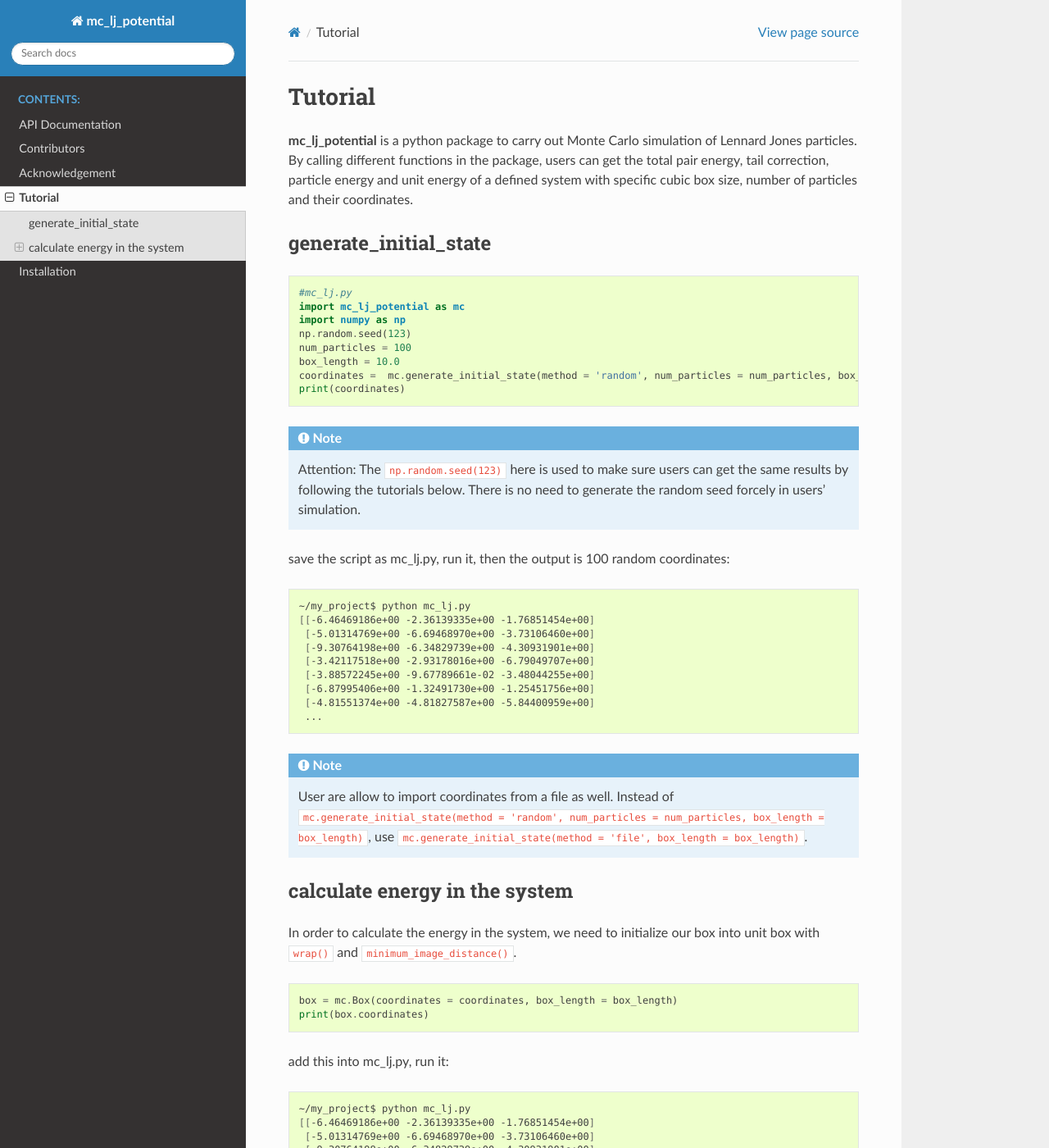
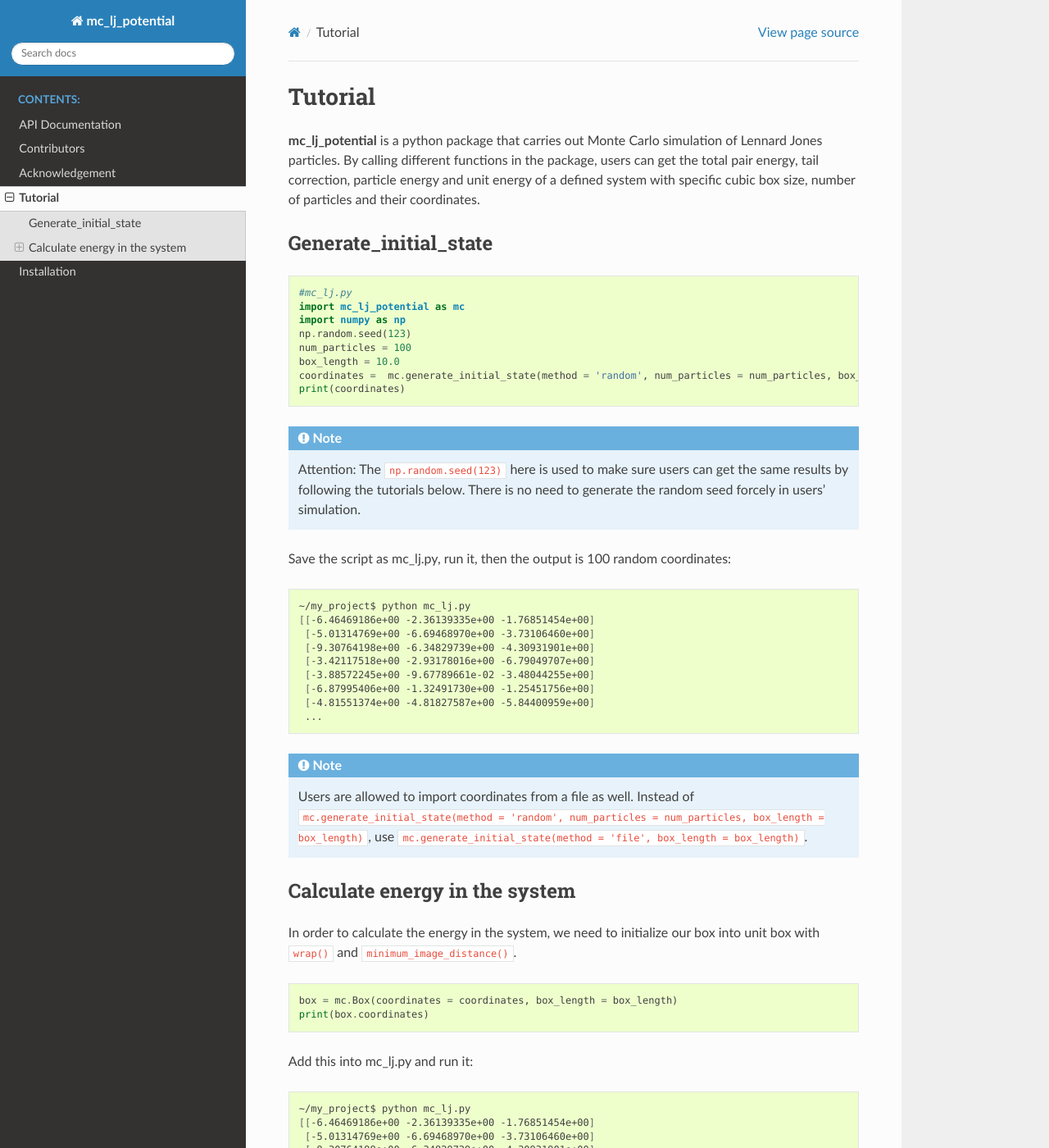
Before and after one commit to MolSSI-Education/mm_2019_sss_4, a Sphinx documentation site: the page built from docs/Tutorial.rst, in a window 1280 px wide and 1400 px high. Shown: the whole window at 82% size. Built offline with Sphinx 7.4.7 and the Read the Docs theme 2.0.0, drawn with Linux system fonts in a browser that asks for light colours; some of the changed text lies outside the part shown.

Commit message:
typos in tutorial page

```diff
--- a/docs/Tutorial.rst
+++ b/docs/Tutorial.rst
@@ -4,9 +4,9 @@
 Tutorial
 ========
 
-**mc_lj_potential** is a python package to carry out Monte Carlo simulation of Lennard Jones particles. By calling different functions in the package, users can get the total pair energy, tail correction, particle energy and unit energy of a defined system with specific cubic box size, number of particles and their coordinates.
+**mc_lj_potential** is a python package that carries out Monte Carlo simulation of Lennard Jones particles. By calling different functions in the package, users can get the total pair energy, tail correction, particle energy and unit energy of a defined system with specific cubic box size, number of particles and their coordinates.
 
-generate_initial_state
+Generate_initial_state
 ++++++++++++++++++++++
 
 .. code-block:: python
@@ -22,9 +22,9 @@ generate_initial_state
 
 .. note::
 
-    Attention: The ``np.random.seed(123)`` here is used to make sure users can get the same results by following  the tutorials below. There is no need to generate the random seed forcely in users' simulation.
+    Attention: The ``np.random.seed(123)`` here is used to make sure users can get the same results by following the tutorials below. There is no need to generate the random seed forcely in users' simulation.
 
-save the script as mc_lj.py, run it, then the output is 100 random coordinates:
+Save the script as mc_lj.py, run it, then the output is 100 random coordinates:
 
 .. code-block:: bash
 
@@ -40,11 +40,11 @@ save the script as mc_lj.py, run it, then the output is 100 random coordinates:
 
 .. note::
 
-    User are allow to import coordinates from a file as well. Instead of ``mc.generate_initial_state(method = 'random',
+    Users are allowed to import coordinates from a file as well. Instead of ``mc.generate_initial_state(method = 'random',
     num_particles = num_particles, box_length = box_length)``, use
     ``mc.generate_initial_state(method = 'file', box_length = box_length)``.
 
-calculate energy in the system
+Calculate energy in the system
 ++++++++++++++++++++++++++++++
 
 In order to calculate the energy in the system, we need to initialize our box into unit box with ``wrap()`` and ``minimum_image_distance()``.
@@ -54,7 +54,7 @@ In order to calculate the energy in the system, we need to initialize our box in
     box = mc.Box(coordinates = coordinates, box_length = box_length)
     print(box.coordinates)
 
-add this into mc_lj.py, run it:
+Add this into mc_lj.py and run it:
 
 .. code-block:: bash
 
@@ -87,7 +87,7 @@ The output is:
     total pair energy of the system is 18677707323853.145
 
 
-calculate tail correction
+Calculate tail correction
 -------------------------
 
 .. code-block:: python
@@ -103,7 +103,7 @@ The output is:
      tail correction of the system is -3.101388808502446
 
 
-calculate unit energy
+Calculate unit energy
 ---------------------
 
 .. code-block:: python
@@ -119,7 +119,7 @@ The output is:
     unit energy of the system is 186777073238.50043
 
 
-get particle energy
+Get particle energy
 -------------------
 
 For example, the particle energy of the first particle can be obtained by ``mcs.get_particle_energy(0)`` where the **index 0** means the first particle in the system.
```
Also changed, not shown: other parts of docs/Tutorial.rst (+2 -2 lines).
